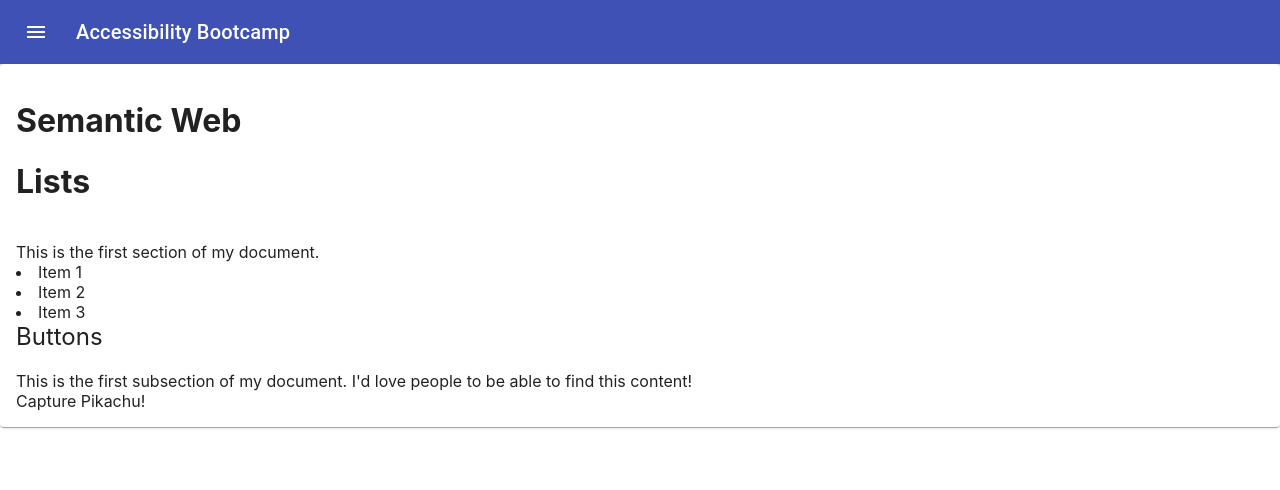
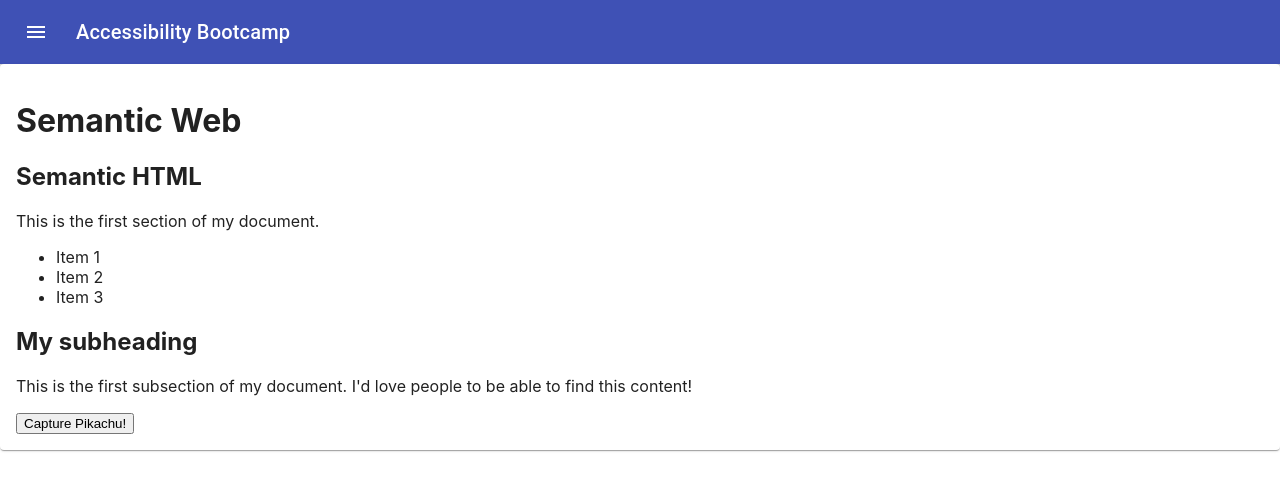
Before and after one commit to imteekay/a11y-bootcamp, a React (Create React App) app: page /semantic-web in a window 1280 px wide. Shown: the top 490 px of the page. Built offline with nearby package versions, Linux system fonts and the light colour scheme.

Commit message:
Fix semantic web

```diff
--- a/src/components/SemanticWeb.js
+++ b/src/components/SemanticWeb.js
@@ -4,25 +4,20 @@ export const SemanticWeb = () => (
   <Fragment>
     <h1>Semantic Web</h1>
 
-    <h1>Lists</h1>
+    <h2>Semantic HTML</h2>
 
-    <br></br>
+    <p>This is the first section of my document.</p>
 
-    This is the first section of my document.
-
-    <div>
+    <ul>
       <li>Item 1</li>
       <li>Item 2</li>
       <li>Item 3</li>
-    </div>
+    </ul>
 
-    <font size="5">Buttons</font>
+    <h2>My subheading</h2>
 
-    <br></br>
-    <br></br>
+    <p>This is the first subsection of my document. I'd love people to be able to find this content!</p>
 
-    This is the first subsection of my document. I'd love people to be able to find this content!
-
-    <div className="button-ish">Capture Pikachu!</div>
+    <button>Capture Pikachu!</button>
   </Fragment>
 );
```
